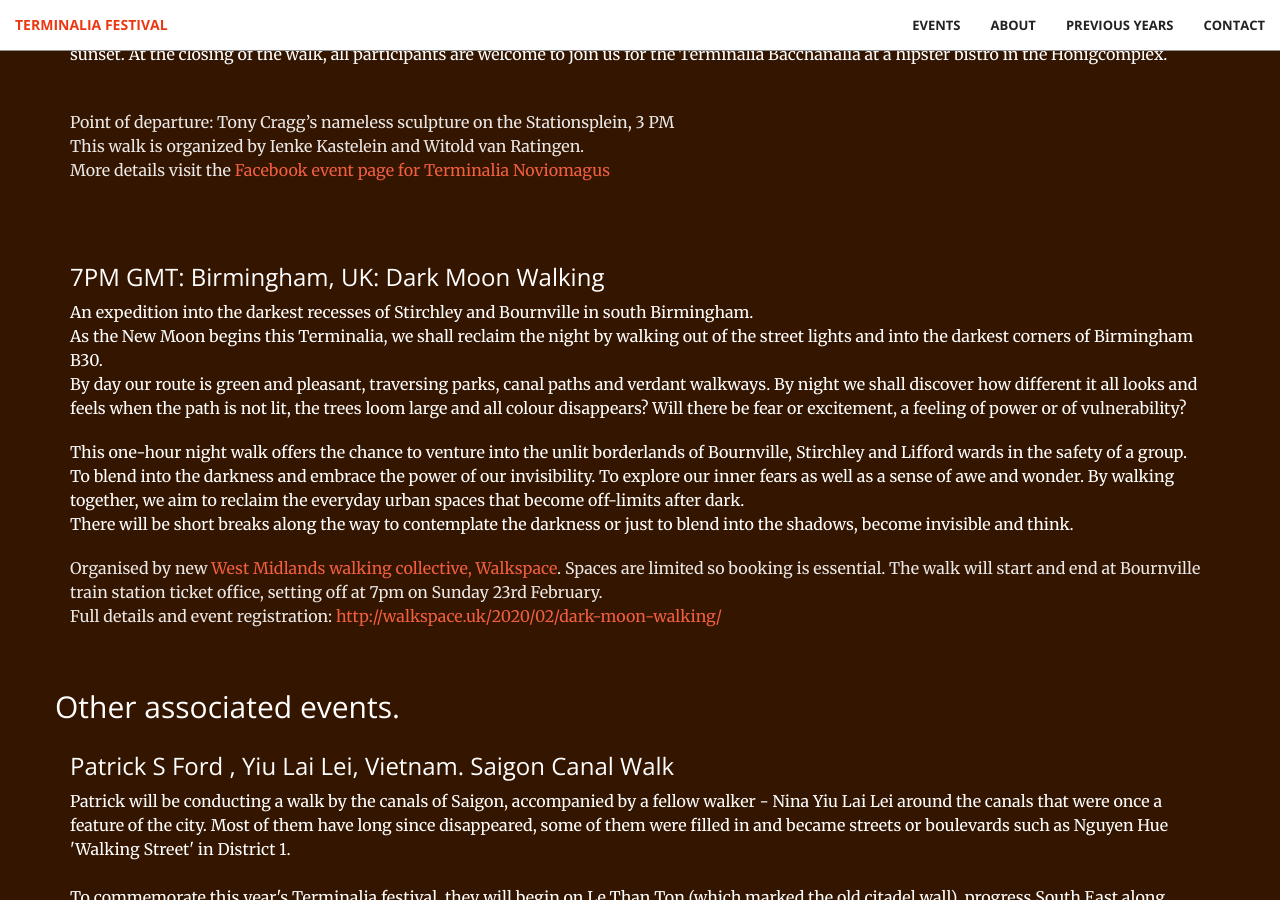
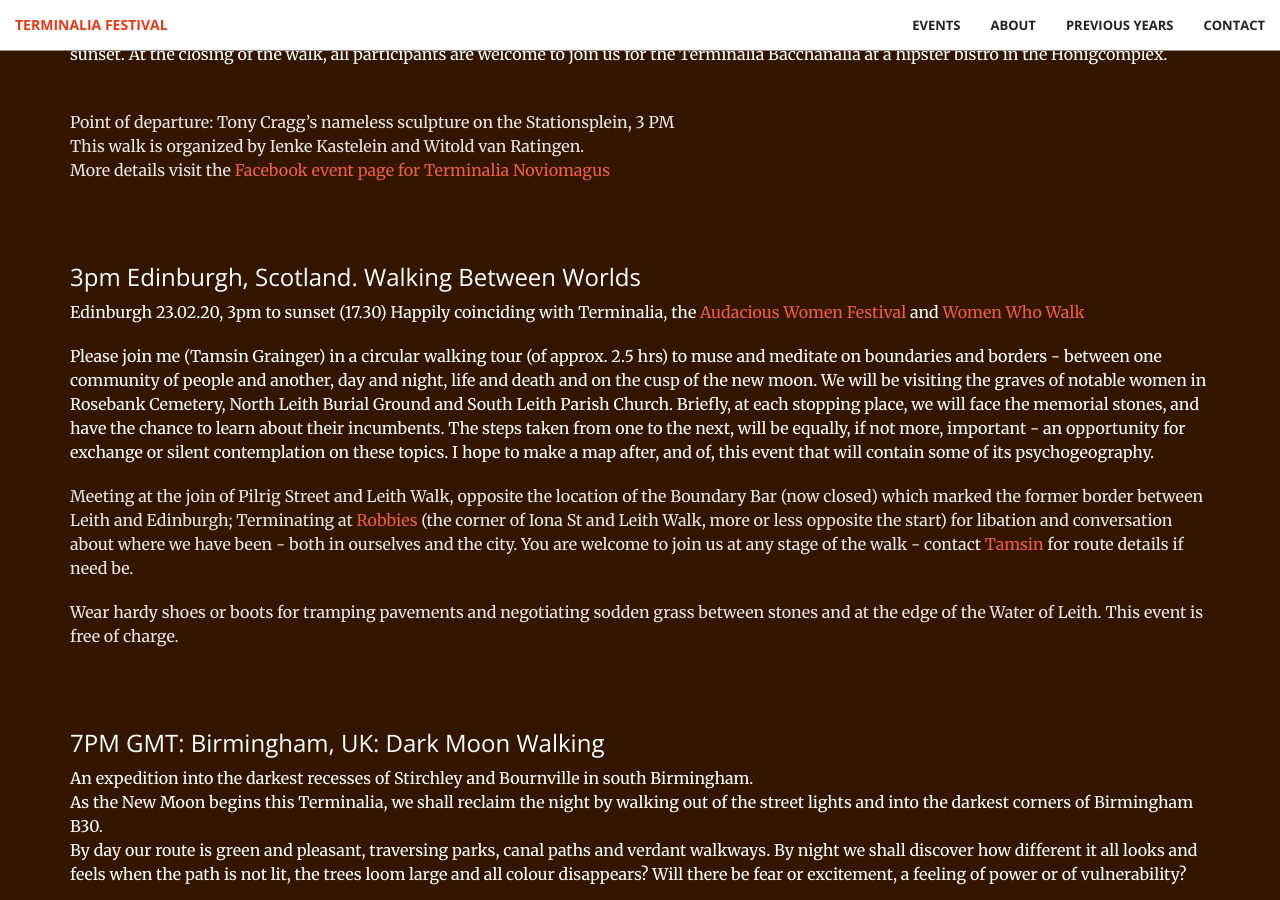
Before and after one commit to timwaters/terminalia, a Jekyll site: the page built from index.html, in a window 1280 px wide and 900 px high, scrolled down 6784 px. Built offline with Jekyll 4.4.1, drawn with Linux system fonts in a browser that asks for light colours.

Commit message:
add edinburgh event

```diff
--- a/_includes/events.html
+++ b/_includes/events.html
@@ -298,6 +298,28 @@ stories.
 
 <div class="col-lg-12 col-lg-offset-0 text-left event">
 
+  <h3>3pm Edinburgh, Scotland. Walking Between Worlds </h3>
+
+
+  <p class="text">
+    Edinburgh 23.02.20, 3pm to sunset (17.30) Happily coinciding with Terminalia, the <a href="https://audaciouswomen.scot/">Audacious Women Festival</a> and <a href="http://women-who-walk.org/">Women Who Walk
+    </p></a>
+  <p>
+
+    Please join me (Tamsin Grainger) in a circular walking tour (of approx. 2.5 hrs) to muse and meditate on boundaries and borders - between one community of people and another, day and night, life and death and on the cusp of the new moon. We will be visiting the graves of notable women in Rosebank Cemetery, North Leith Burial Ground and South Leith Parish Church. Briefly, at each stopping place, we will face the memorial stones, and have the chance to learn about their incumbents. The steps taken from one to the next, will be equally, if not more, important - an opportunity for exchange or silent contemplation on these topics. I hope to make a map after, and of, this event that will contain some of its psychogeography.
+  </p>
+  <p class="text-faded">
+    Meeting at the join of Pilrig Street and Leith Walk, opposite the location of the Boundary Bar (now closed) which marked the former border between Leith and Edinburgh; Terminating at <a href="https://www.robbiesbar.co.uk/">Robbies</a> (the corner of Iona St and Leith Walk, more or less opposite the start) for libation and conversation about where we have been - both in ourselves and the city. You are welcome to join us at any stage of the walk - contact <a href="mailto:shiatsu@ryoho.co.uk">Tamsin</a> for route details if need be.
+  </p>
+  <p  class="text-faded">
+    Wear hardy shoes or boots for tramping pavements and negotiating sodden grass between stones and at the edge of the Water of Leith. This event is free of charge.
+  </p>
+</div>
+
+
+
+<div class="col-lg-12 col-lg-offset-0 text-left event">
+
   <h3> 7PM GMT: Birmingham, UK: Dark Moon Walking</h3>
 
 
```
